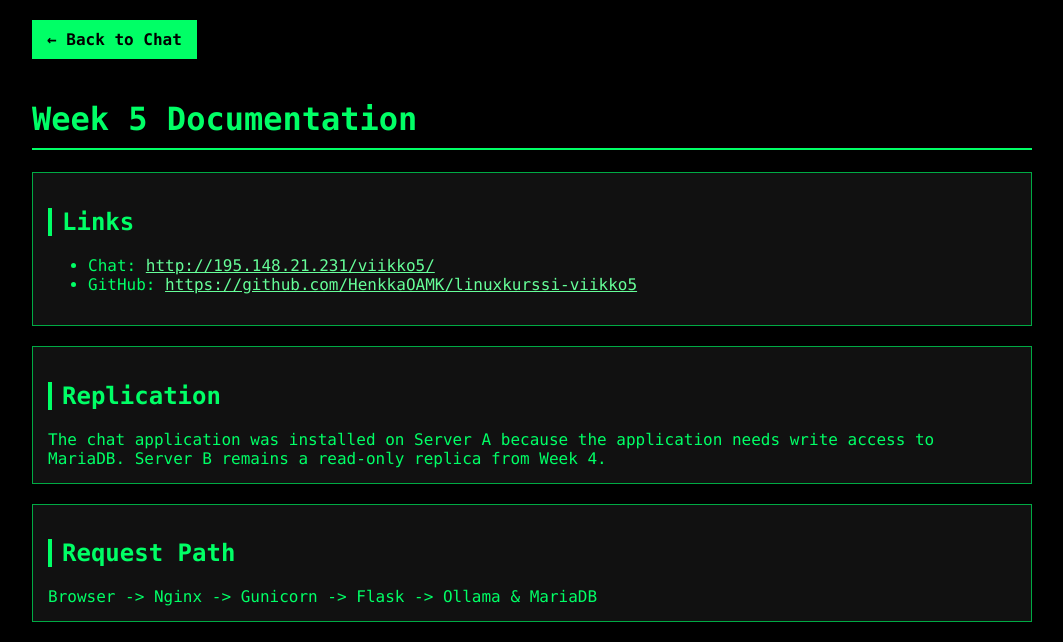
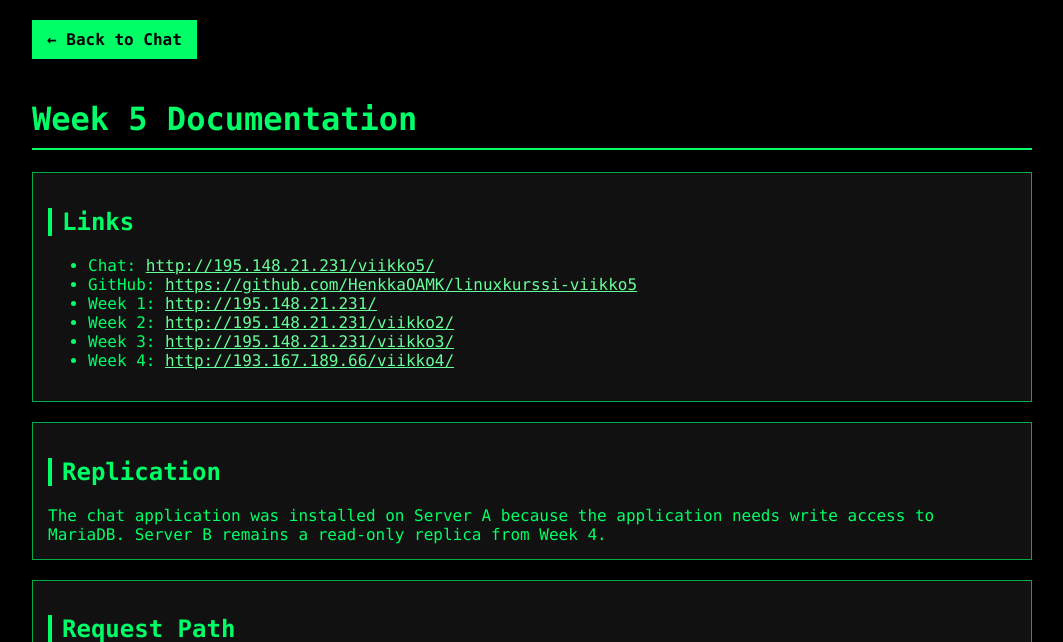
Before and after one commit to HenkkaOAMK/linuxkurssi-viikko5, a Flask app: page /docs in a window 1280 px wide. Shown: the top 642 px of the page, without its empty margins (108-1171 px from the left). Run offline with Flask 3, Linux system fonts and the light colour scheme.

Commit message:
added links to previous weeks

```diff
--- a/templates/documentation.html
+++ b/templates/documentation.html
@@ -101,6 +101,30 @@ http://195.148.21.231/viikko5/
 GitHub:
 <a href="https://github.com/HenkkaOAMK/linuxkurssi-viikko5">
 https://github.com/HenkkaOAMK/linuxkurssi-viikko5
+</a>
+</li>
+<li>
+Week 1:
+<a href="http://195.148.21.231/">
+http://195.148.21.231/
+</a>
+</li>
+<li>
+Week 2:
+<a href="http://195.148.21.231/viikko2/">
+http://195.148.21.231/viikko2/
+</a>
+</li>
+<li>
+Week 3:
+<a href="http://195.148.21.231/viikko3/">
+http://195.148.21.231/viikko3/
+</a>
+</li>
+<li>
+Week 4:
+<a href="http://193.167.189.66/viikko4/">
+http://193.167.189.66/viikko4/
 </a>
 </li>
 </ul>
```
